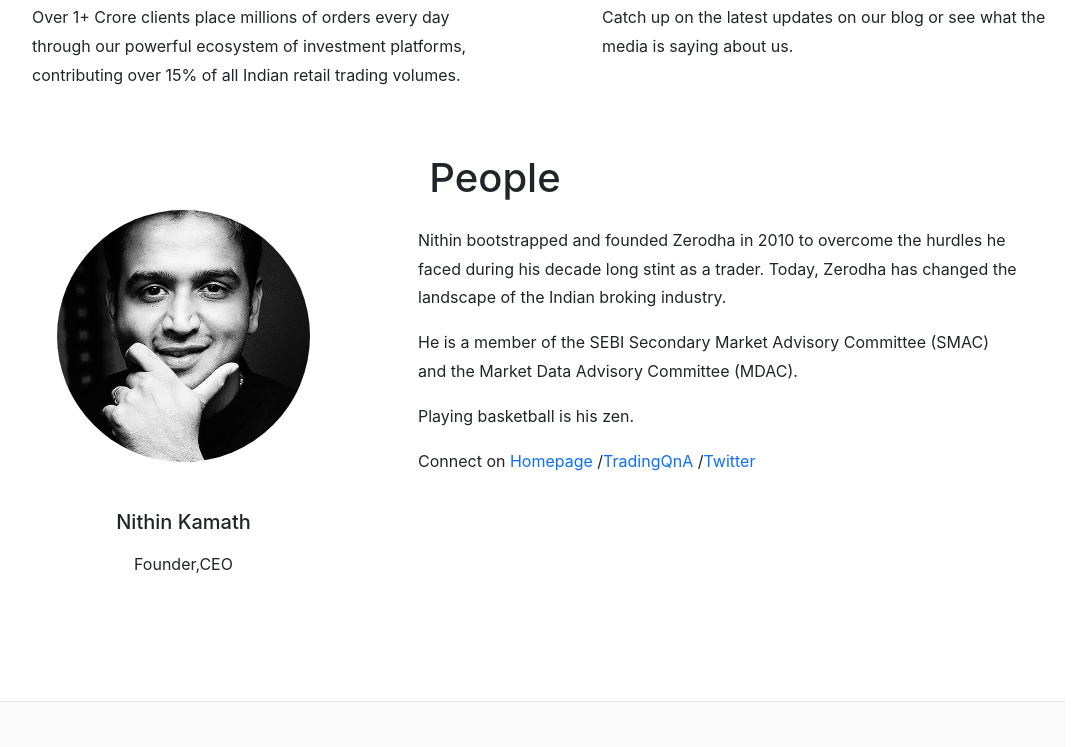
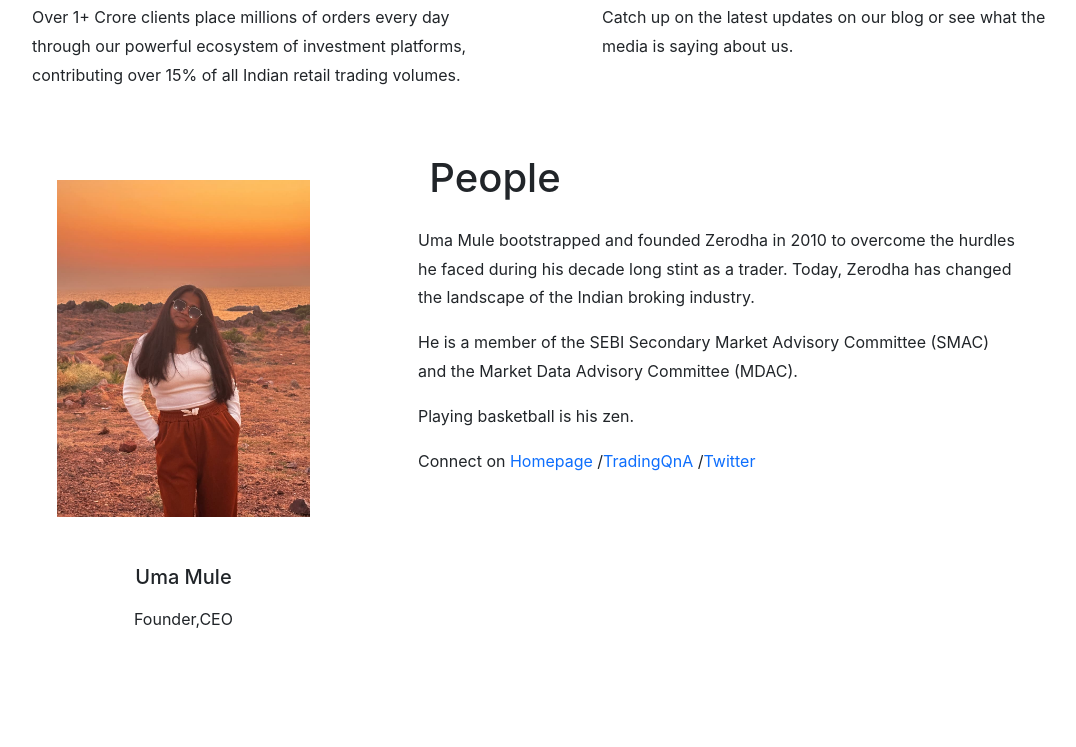
Before and after one commit to umamule/ZerodhaClone, a React app in the folder frontend/: page /about in a window 1280 px wide. Shown: the part 621-1368 px from the top of the page, without its empty margins (145-1221 px from the left). Built offline with nearby package versions, Linux system fonts and the light colour scheme.

Commit message:
Update in readme.md file

```diff
--- a/frontend/src/index.css
+++ b/frontend/src/index.css
@@ -77,3 +77,6 @@
   border-radius: 10px;
   border: none;
 }
+.container p-5{
+  margin-top: 100px;
+}
--- a/frontend/src/landing_page/about/Team.js
+++ b/frontend/src/landing_page/about/Team.js
@@ -7,12 +7,12 @@
             </div>
             <div className='row'>
                 <div className='col-5 founder-img text-center'>
-                    <img className='mb-5' src='media/images/nithinKamath.jpg' alt='image' style={{borderRadius: "100%",width:"60%"}} />
-                    <h5 >Nithin Kamath</h5>
+                    <img className='mb-5' src='media/images/umamule.png' alt='image' style={{width:"60%",marginTop:"-30px"}} />
+                    <h5 >Uma Mule</h5>
                     <p text-grey>Founder,CEO</p>
                 </div>
                 <div className='col-7'>
-                    <p>Nithin bootstrapped and founded Zerodha in 2010 to overcome the hurdles he faced during his decade long stint as a trader. Today, Zerodha has changed the landscape of the Indian broking industry.</p>
+                    <p>Uma Mule bootstrapped and founded Zerodha in 2010 to overcome the hurdles he faced during his decade long stint as a trader. Today, Zerodha has changed the landscape of the Indian broking industry.</p>
                     <p>He is a member of the SEBI Secondary Market Advisory Committee (SMAC) and the Market Data Advisory Committee (MDAC).</p>
                     <p>Playing basketball is his zen.</p>
                     <p>Connect on
```
Also changed, not shown: README.md, frontend/public/media/images/umamule.png (added), image1.png (added), image10.png (added), image11.png (added), image12.png (added), image13.png (added), image14.png (added), image15.png (added), image16.png (added), image17.png (added), image2.png (added), image4.png (added), image5.png (added), 4 more files.
